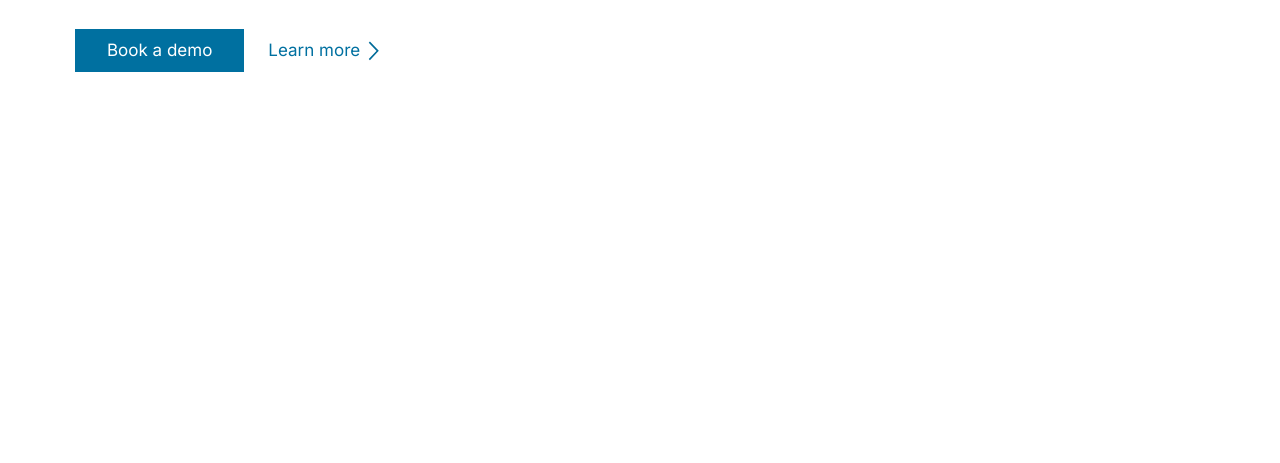
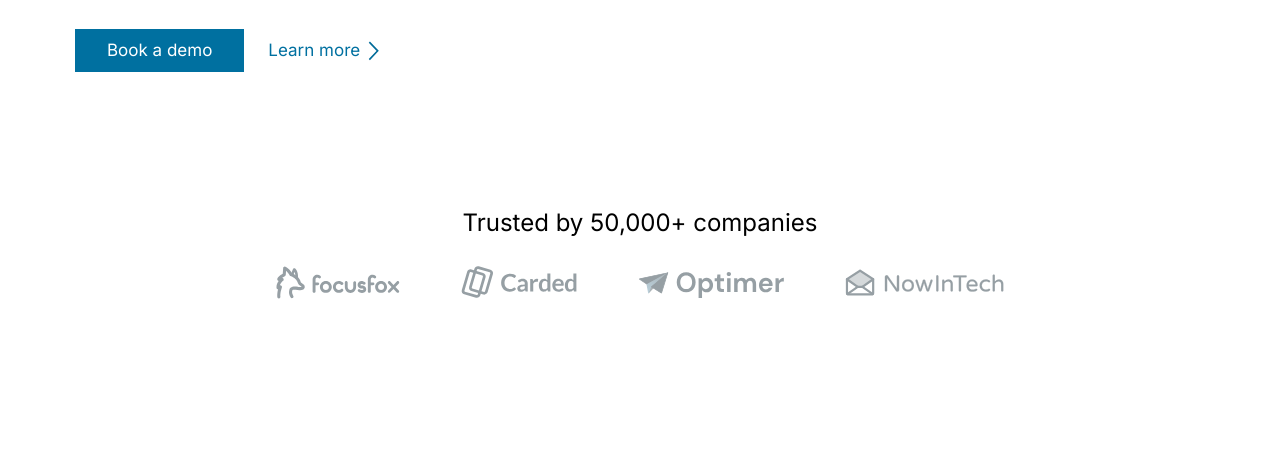
Before and after one commit to hellonewgit/whirl, a plain HTML site: page index.html in a window 1280 px wide. Shown: the part 398-861 px from the top of the page. Before the commit the page ends 800 px from the top, so only its background shows below. Drawn offline with Linux system fonts and the light colour scheme.

Commit message:
trust block

```diff
--- a/index.html
+++ b/index.html
@@ -57,6 +57,25 @@
             </div>
         </div>
     </section>
+    <section class="trust">
+        <div class="trust__container center">
+            <p class="trust__title">Trusted by 50,000+ companies</p>
+            <ul class="trust__logos">
+                <li class="trust__item">
+                    <img src="img/trust1.svg" alt="Focusfox" class="trust__logo">
+                </li>
+                <li class="trust__item">
+                    <img src="img/trust2.svg" alt="NowInTech" class="trust__logo">
+                </li>
+                <li class="trust__item">
+                    <img src="img/trust3.svg" alt="Optimer" class="trust__logo">
+                </li>
+                <li class="trust__item">
+                    <img src="img/trust4.svg" alt="Carded" class="trust__logo">
+                </li>
+            </ul>
+        </div>
+    </section>
 
 </body>
 
--- a/style.css
+++ b/style.css
@@ -133,3 +133,28 @@ body {
     align-items: center;
     gap: 8px;
 }
+
+.trust {
+    padding-top: 40px;
+    padding-bottom: 160px;
+}
+
+.trust__container {}
+
+.center {}
+
+.trust__title {
+    font-size: 24px;
+    line-height: 37px;
+    margin-bottom: 24px;
+    text-align: center;
+    font-family: "Inter", sans-serif;
+}
+
+.trust__logos {
+    display: flex;
+    justify-content: center;
+    gap: 60px;
+    list-style-type: none;
+    align-items: center;
+}
```
Also changed, not shown: img/trust1.svg (added), img/trust2.svg (added), img/trust3.svg (added), img/trust4.svg (added), 2 other files.
